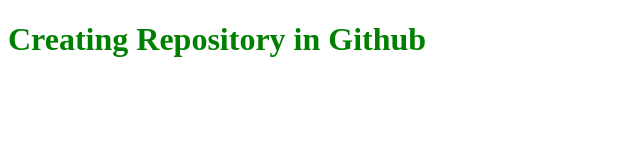
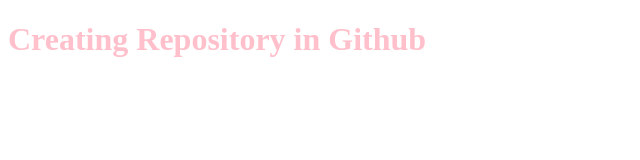
Before and after one commit to H-Sejal/Github, a plain HTML site: page index.html in a window 1280 px wide. Shown: the whole page, without its empty margins (0-640 px from the left). Drawn offline with Linux system fonts and the light colour scheme.

Commit message:
Update index.html

```diff
--- a/index.html
+++ b/index.html
@@ -6,6 +6,6 @@
     <title>Document</title>
 </head>
 <body>
-    <h1 style="color:green">Creating Repository in Github</h1>
+    <h1 style="color:pink">Creating Repository in Github</h1>
 </body>
 </html>
```
